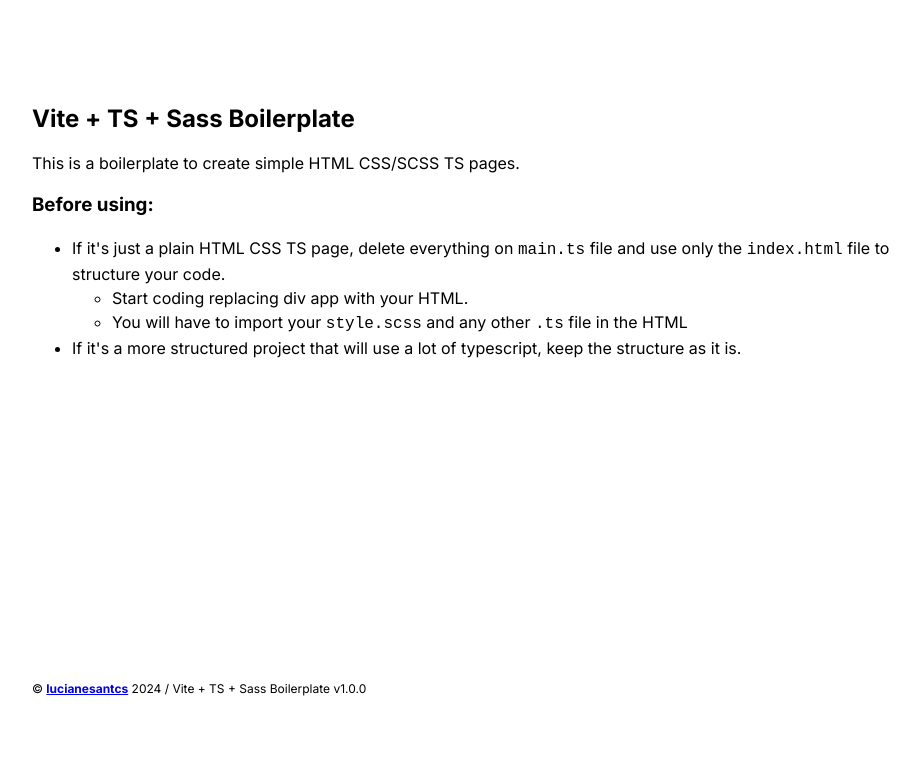
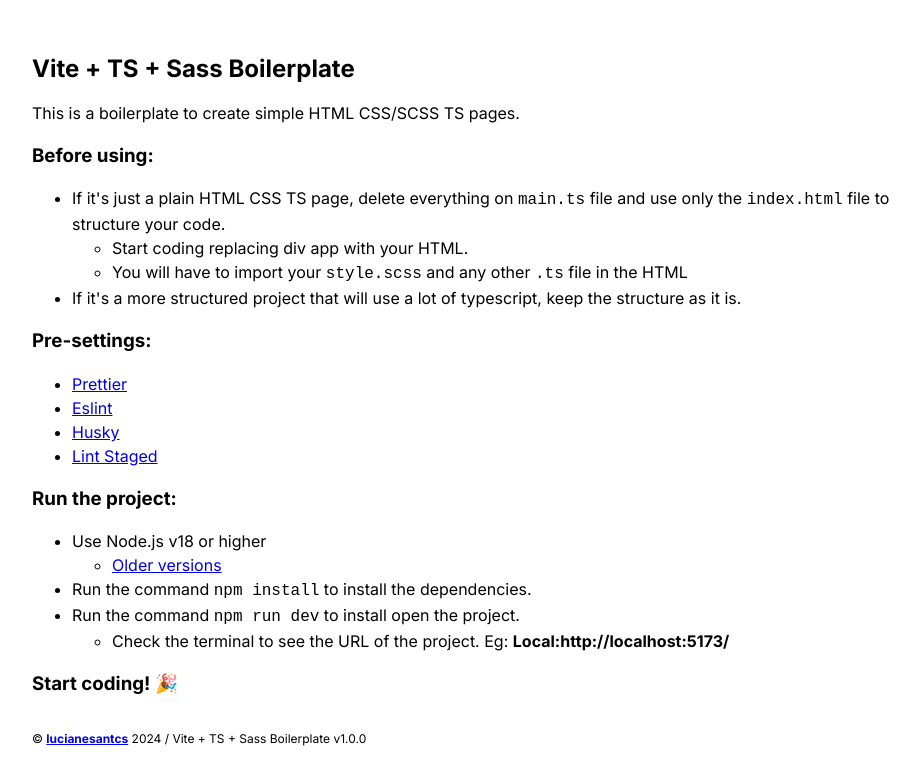
Before and after one commit to lucianesantcs/vitets-sass, a website built with Vite: page index.html in a window 1280 px wide. Shown: the whole page, without its empty margins (174-1094 px from the left). Built offline with nearby package versions, Linux system fonts and the light colour scheme.

Commit message:
feat: configurado informações do projeto

```diff
--- a/src/main.ts
+++ b/src/main.ts
@@ -18,6 +18,30 @@
         </li>
         <li>If it's a more structured project that will use a lot of typescript, keep the structure as it is.</li>
       </ul>
+      <h3>Pre-settings:</h3>
+      <ul>
+        <li><a href="https://prettier.io/" target="_blank">Prettier</a></li>
+        <li><a href="https://eslint.org/" target="_blank">Eslint</a></li>
+        <li><a href="https://typicode.github.io/husky/" target="_blank">Husky</a></li>
+        <li><a href="https://github.com/lint-staged/lint-staged" target="_blank">Lint Staged</a></li>
+      </ul>
+      <h3>Run the project:</h3>
+      <ul>
+        <li>
+          Use Node.js v18 or higher
+          <ul>
+            <li><a href="https://nodejs.org/en/about/previous-releases">Older versions</a></li>
+          </ul>
+        </li>
+        <li>Run the command <code>npm install</code> to install the dependencies.</li>
+        <li>
+          Run the command <code>npm run dev</code> to install open the project.
+          <ul>
+            <li>Check the terminal to see the URL of the project. Eg: <strong>Local:http://localhost:5173/</strong></li>
+          </ul>
+        </li>
+      </ul>
+      <h3>Start coding! 🎉</h3>
     </section>
     <footer class="footer">
       <p>© <strong><a href="https://github.com/lucianesantcs">lucianesantcs</a></strong> 2024 /
--- a/src/style.scss
+++ b/src/style.scss
@@ -33,7 +33,7 @@
 
 .container {
   max-width: 90rem;
-  grid-template-rows: 1fr 1fr;
+  grid-template-rows: 1fr auto;
   display: grid;
   padding: 1.6rem;
 
@@ -42,7 +42,8 @@
   }
 
   .footer {
-    grid-row: 3 / 4;
+    grid-row: 2 / 2;
     font-size: 1.2rem;
+    align-self: end;
   }
 }
```
